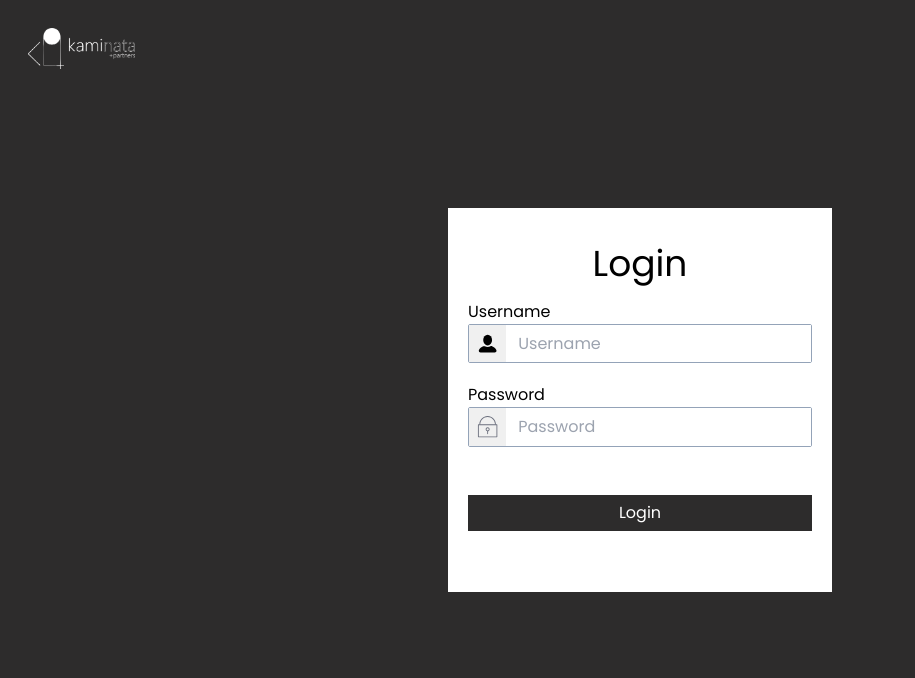
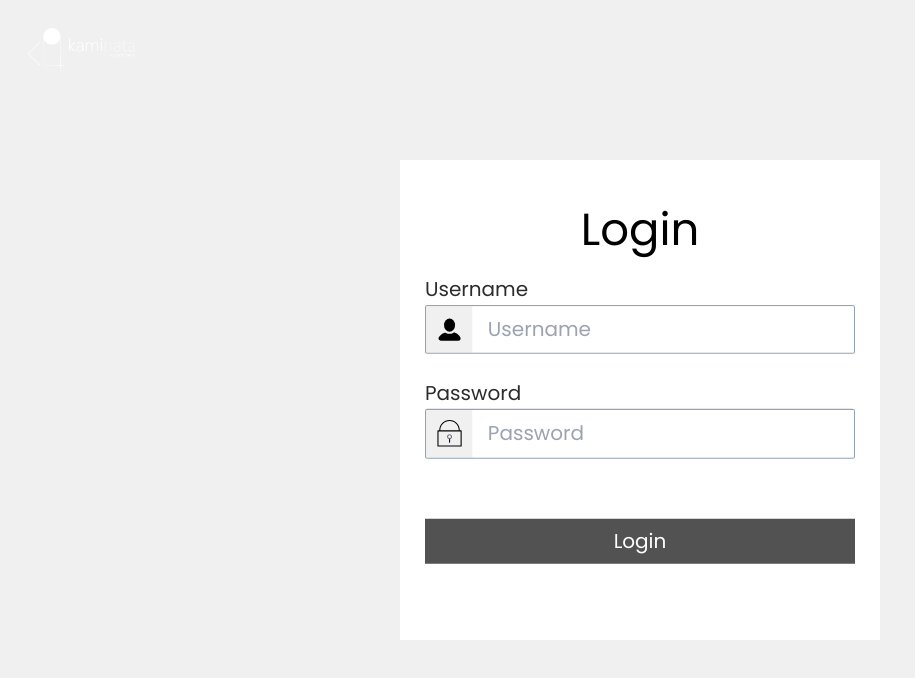
Before and after one commit to SatrioUtomo13/kaminata, a website: page docs/index.html in a window 1280 px wide. Shown: the whole page, without its empty margins (0-915 px from the left). Drawn offline with Linux system fonts and the light colour scheme.

Commit message:
responsive

```diff
--- a/docs/index.html
+++ b/docs/index.html
@@ -11,30 +11,30 @@
     <title>Kaminata</title>
     <link rel="stylesheet" href="../public/css/style.css">
 </head>
-<body class="bg-secondary font-poppins">
+<body class="bg-primary font-poppins">
     <!-- start logo -->
     <img src="../asset/img/logo1.png" alt="logo" class="w-1/12 ml-7 mt-7">
     <!-- finish logo -->
     <!-- start form -->
-    <div class="absolute top-2/4 left-2/4 -translate-x-2/4 -translate-y-2/4 bg-white w-96 h-96 p-5">
+    <div class="absolute top-2/4 left-2/4 -translate-x-2/4 -translate-y-2/4 bg-white w-96 h-96 p-5 lg:scale-125">
         <h1 class="text-center text-4xl my-4">Login</h1>
         <form action="" class=" align-middle">
             <!-- start username -->
-            <label for="username">Username</label>
+            <label for="username" class="text-[#2C2C2C]">Username</label>
             <div class="flex mb-5 border border-slate-400 rounded-sm">
                 <?xml version="1.0" ?><svg class="w-10 bg-primary p-2" style="enable-background:new 0 0 24 24;" version="1.1" viewBox="0 0 24 24" xml:space="preserve" xmlns="http://www.w3.org/2000/svg" xmlns:xlink="http://www.w3.org/1999/xlink"><g id="info"/><g id="icons"><g id="user"><ellipse cx="12" cy="8" rx="5" ry="6"/><path d="M21.8,19.1c-0.9-1.8-2.6-3.3-4.8-4.2c-0.6-0.2-1.3-0.2-1.8,0.1c-1,0.6-2,0.9-3.2,0.9s-2.2-0.3-3.2-0.9    C8.3,14.8,7.6,14.7,7,15c-2.2,0.9-3.9,2.4-4.8,4.2C1.5,20.5,2.6,22,4.1,22h15.8C21.4,22,22.5,20.5,21.8,19.1z"/></g></g></svg>
-                <input type="text" placeholder="Username" class="w-full pl-3" id="username">
+                <input type="text" placeholder="Username" class="w-full pl-3 outline-none" id="username">
             </div>
             <!-- finish username -->
             <!-- start password -->
-            <label for="password">Password</label>
+            <label for="password" class="text-[#2C2C2C]">Password</label>
             <div class="flex mb-12 border border-slate-400 rounded-sm">
-                <?xml version="1.0" ?><!DOCTYPE svg  PUBLIC '-//W3C//DTD SVG 1.1//EN'  'http://www.w3.org/Graphics/SVG/1.1/DTD/svg11.dtd'><svg class="w-10 bg-primary p-2" enable-background="new 0 0 512 512" id="Layer_1" version="1.1" viewBox="0 0 512 512" xml:space="preserve" xmlns="http://www.w3.org/2000/svg" xmlns:xlink="http://www.w3.org/1999/xlink"><g><path d="M478.8,512H33.2c-5.8,0-10.5-4.7-10.5-10.5V209.1c0-5.8,4.7-10.5,10.5-10.5h445.6c5.8,0,10.5,4.7,10.5,10.5   v292.4C489.3,507.3,484.6,512,478.8,512z M43.8,490.9h424.5V219.6H43.8V490.9z" fill="#6A6E7C"/><path d="M443.6,208.7c-5.8,0-10.5-4.7-10.5-10.5c0-97.6-79.4-177.1-177.1-177.1S78.9,100.5,78.9,198.2   c0,5.8-4.7,10.5-10.5,10.5s-10.5-4.7-10.5-10.5C57.8,88.9,146.7,0,256,0s198.2,88.9,198.2,198.2C454.2,204,449.4,208.7,443.6,208.7   z" fill="#6A6E7C"/><path d="M256,437c-5.8,0-10.5-4.7-10.5-10.5v-61.8c0-5.8,4.7-10.5,10.5-10.5c5.8,0,10.5,4.7,10.5,10.5v61.8   C266.5,432.2,261.8,437,256,437z" fill="#6A6E7C"/><path d="M256,369.7c-26.5,0-48.1-21.6-48.1-48.1c0-26.5,21.6-48.1,48.1-48.1s48.1,21.6,48.1,48.1   C304.1,348.2,282.5,369.7,256,369.7z M256,294.7c-14.9,0-27,12.1-27,27s12.1,27,27,27s27-12.1,27-27S270.9,294.7,256,294.7z" fill="#6A6E7C"/></g></svg>
-                <input type="text"  placeholder="Password" class="w-full pl-3" id="password">
+                <?xml version="1.0" ?><!DOCTYPE svg  PUBLIC '-//W3C//DTD SVG 1.1//EN'  'http://www.w3.org/Graphics/SVG/1.1/DTD/svg11.dtd'><svg class="w-10 bg-primary p-2" enable-background="new 0 0 512 512" id="Layer_1" version="1.1" viewBox="0 0 512 512" xml:space="preserve" xmlns="http://www.w3.org/2000/svg" xmlns:xlink="http://www.w3.org/1999/xlink"><g><path d="M478.8,512H33.2c-5.8,0-10.5-4.7-10.5-10.5V209.1c0-5.8,4.7-10.5,10.5-10.5h445.6c5.8,0,10.5,4.7,10.5,10.5   v292.4C489.3,507.3,484.6,512,478.8,512z M43.8,490.9h424.5V219.6H43.8V490.9z" fill="#000"/><path d="M443.6,208.7c-5.8,0-10.5-4.7-10.5-10.5c0-97.6-79.4-177.1-177.1-177.1S78.9,100.5,78.9,198.2   c0,5.8-4.7,10.5-10.5,10.5s-10.5-4.7-10.5-10.5C57.8,88.9,146.7,0,256,0s198.2,88.9,198.2,198.2C454.2,204,449.4,208.7,443.6,208.7   z" fill="#000"/><path d="M256,437c-5.8,0-10.5-4.7-10.5-10.5v-61.8c0-5.8,4.7-10.5,10.5-10.5c5.8,0,10.5,4.7,10.5,10.5v61.8   C266.5,432.2,261.8,437,256,437z" fill="#000"/><path d="M256,369.7c-26.5,0-48.1-21.6-48.1-48.1c0-26.5,21.6-48.1,48.1-48.1s48.1,21.6,48.1,48.1   C304.1,348.2,282.5,369.7,256,369.7z M256,294.7c-14.9,0-27,12.1-27,27s12.1,27,27,27s27-12.1,27-27S270.9,294.7,256,294.7z" fill="#6A6E7C"/></g></svg>
+                <input type="text"  placeholder="Password" class="w-full pl-3 outline-none" id="password">
             </div>
             <!-- finish password -->
             <!-- start button -->
-            <input type="submit" value="Login" class="w-full bg-secondary py-1.5 text-white cursor-pointer">
+            <input type="submit" value="Login" class="w-full bg-[#525252] py-1.5 text-white cursor-pointer">
             <!-- finish button -->
         </form>
     </div>
```
Also changed, not shown: public/css/style.css.
